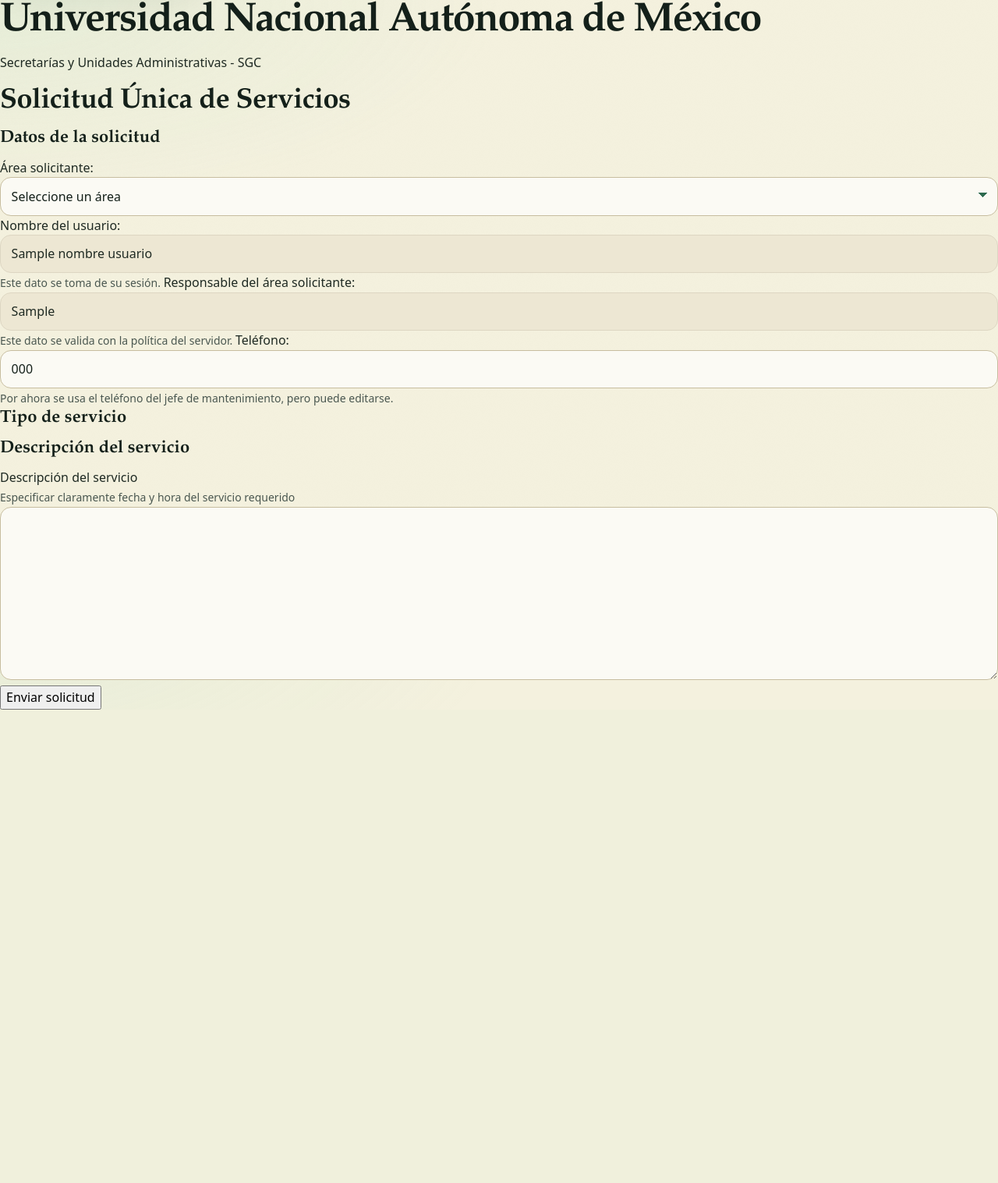
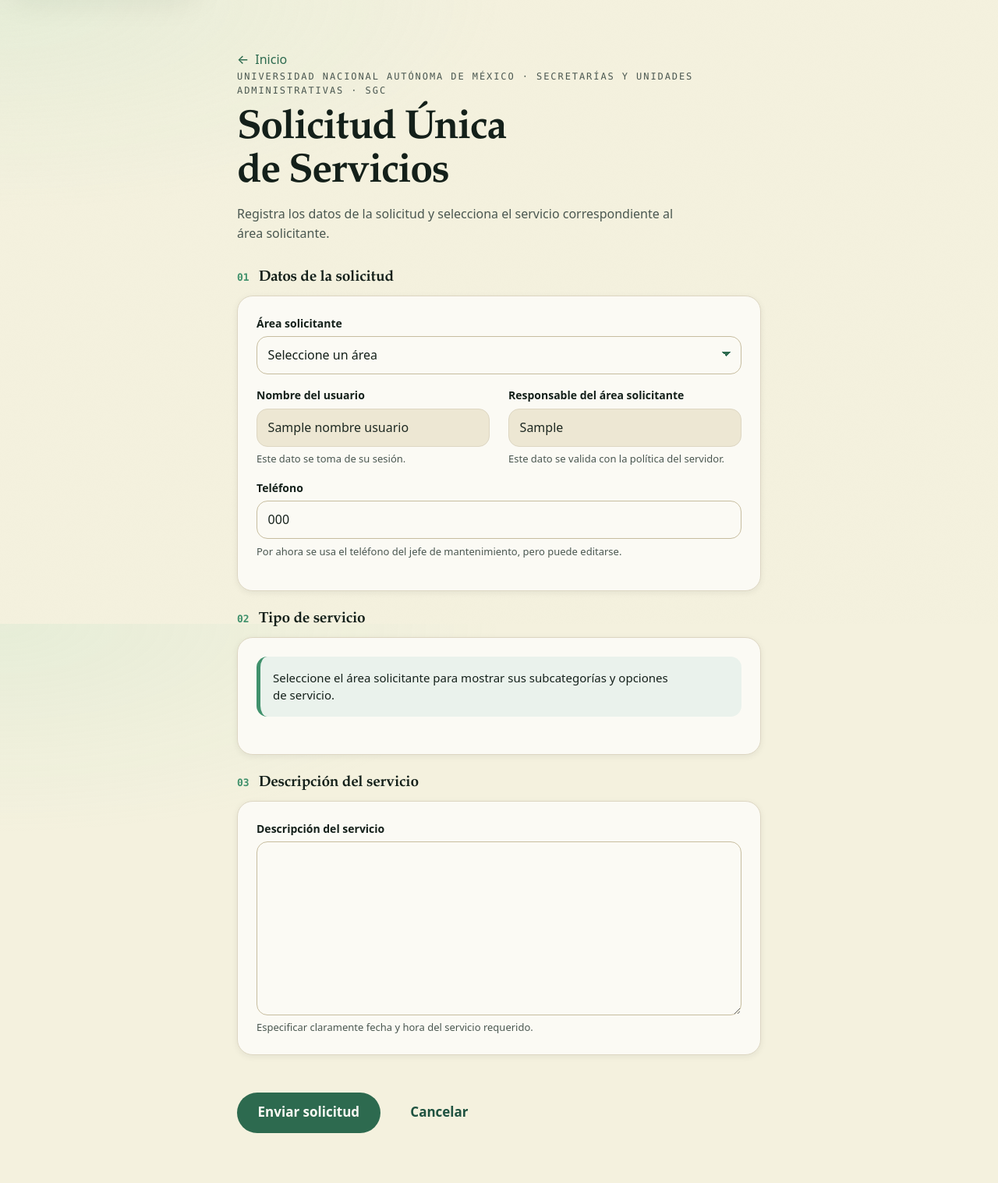
Before and after one commit to LuisMAC2022/Pablo, a Python web app: template app/templates/form.html in a window 1280 px wide. Shown: the whole page at 78% size. Before the commit the page ends 910 px from the top, so only its background shows below. Run offline with Jinja, Linux system fonts and the light colour scheme; the template is opened without the code that fills it: most values are stand-ins (such as "Sample title", 1, 10 or a date in 2020).

Commit message:
Apply Mycelium request form design

```diff
--- a/app/templates/form.html
+++ b/app/templates/form.html
@@ -1,36 +1,19 @@
-<!DOCTYPE html>
-<html lang="es">
-<head>
-  <meta charset="UTF-8">
-  <meta name="viewport" content="width=device-width, initial-scale=1.0">
-  <title>Solicitud Única de Servicios</title>
-  <link rel="stylesheet" href="/static/css/museo.css">
-</head>
-<body>
-  <a class="skip-link" href="#contenido-principal">Saltar al contenido principal</a>
+{% extends "base.html" %}
 
-  <header>
-    <h1>Universidad Nacional Autónoma de México</h1>
-    <p>Secretarías y Unidades Administrativas - SGC</p>
-  </header>
-
-  <main id="contenido-principal">
-    <h2>Solicitud Única de Servicios</h2>
-
-    {% if error %}
-      <p role="alert" class="error-message">{{ error }}</p>
-    {% endif %}
+{% block title %}Solicitud Única de Servicios | Pabellón Nacional de la Biodiversidad{% endblock %}
 
 {% macro opciones_servicio(subcategoria) %}
   <fieldset
+    class="service-fieldset"
     data-subcategory-options="{{ subcategoria.id }}"
     {% if subcategoria_servicio|default('') != subcategoria.id %}hidden disabled{% endif %}
   >
     <legend>{{ subcategoria.nombre }}</legend>
 
+    <div class="option-grid">
       {% for opcion in subcategoria.opciones %}
         {% set opcion_id = subcategoria.id ~ '-' ~ opcion.valor %}
-          <div>
+        <div class="option">
           <input
             type="radio"
             id="{{ opcion_id }}"
@@ -41,6 +24,7 @@
           <label for="{{ opcion_id }}">{{ opcion.etiqueta }}</label>
         </div>
       {% endfor %}
+    </div>
   </fieldset>
 {% endmacro %}
 
@@ -48,12 +32,14 @@
   {% set area_activa = area.nombre == area_solicitante %}
   {% set select_id = 'subcategoria_servicio-' ~ area.slug %}
   <fieldset
+    class="area-fieldset"
     data-area-section="{{ area.nombre }}"
     {% if not area_activa %}hidden disabled{% endif %}
   >
     <legend>{{ area.nombre }}</legend>
 
-        <label for="{{ select_id }}">Subcategoría del servicio:</label>
+    <div class="field">
+      <label for="{{ select_id }}">Subcategoría del servicio</label>
       <select
         id="{{ select_id }}"
         name="subcategoria_servicio"
@@ -71,6 +57,7 @@
           </option>
         {% endfor %}
       </select>
+    </div>
 
     {% for subcategoria in area.subcategorias %}
       {{ opciones_servicio(subcategoria) }}
@@ -78,19 +65,43 @@
   </fieldset>
 {% endmacro %}
 
-    <form action="/solicitud" method="post">
-      <section aria-labelledby="datos-solicitud">
-        <h3 id="datos-solicitud">Datos de la solicitud</h3>
+{% block body %}
+<main id="contenido-principal" class="shell shell--prose page-main">
+  <a class="back-link" href="/inicio">Inicio</a>
 
-        <label for="area_solicitante">Área solicitante:</label>
+  <header class="page-header">
+    <p class="eyebrow">Universidad Nacional Autónoma de México · Secretarías y Unidades Administrativas · SGC</p>
+    <h1 class="page-header__title">Solicitud Única de Servicios</h1>
+    <p class="page-header__lede">
+      Registra los datos de la solicitud y selecciona el servicio correspondiente al área solicitante.
+    </p>
+  </header>
+
+  {% if error %}
+    <p role="alert" class="alert alert--error">{{ error }}</p>
+  {% endif %}
+
+  <form class="form-layout" action="/solicitud" method="post">
+    <section class="form-section" aria-labelledby="datos-solicitud">
+      <div class="form-section__heading">
+        <span class="form-section__index" aria-hidden="true">01</span>
+        <h2 id="datos-solicitud" class="form-section__title">Datos de la solicitud</h2>
+      </div>
+
+      <div class="form-card">
+        <div class="field">
+          <label for="area_solicitante">Área solicitante</label>
           <select id="area_solicitante" name="area_solicitante" required>
             <option value="">Seleccione un área</option>
             {% for area in areas %}
               <option value="{{ area }}"{% if area == area_solicitante %} selected{% endif %}>{{ area }}</option>
             {% endfor %}
           </select>
+        </div>
 
-        <label for="nombre_usuario">Nombre del usuario:</label>
+        <div class="form-grid">
+          <div class="field">
+            <label for="nombre_usuario">Nombre del usuario</label>
             <input
               type="text"
               id="nombre_usuario"
@@ -101,15 +112,17 @@
               {% if not puede_editar_datos_solicitante %}readonly{% endif %}
               aria-describedby="nombre-usuario-ayuda"
             >
-        <small id="nombre-usuario-ayuda">
+            <small id="nombre-usuario-ayuda" class="field-help">
               {% if puede_editar_datos_solicitante %}
                 Escriba el nombre y seleccione una sugerencia si aparece.
               {% else %}
                 Este dato se toma de su sesión.
               {% endif %}
             </small>
+          </div>
 
-        <label for="responsable_area_solicitante">Responsable del área solicitante:</label>
+          <div class="field">
+            <label for="responsable_area_solicitante">Responsable del área solicitante</label>
             <input
               type="text"
               id="responsable_area_solicitante"
@@ -120,15 +133,18 @@
               {% if not puede_editar_datos_solicitante %}readonly{% endif %}
               aria-describedby="responsable-area-ayuda"
             >
-        <small id="responsable-area-ayuda">
+            <small id="responsable-area-ayuda" class="field-help">
               {% if puede_editar_datos_solicitante %}
                 Escriba el nombre del responsable y seleccione una sugerencia si aparece.
               {% else %}
                 Este dato se valida con la política del servidor.
               {% endif %}
             </small>
+          </div>
+        </div>
 
-        <label for="telefono">Teléfono:</label>
+        <div class="field">
+          <label for="telefono">Teléfono</label>
           <input
             type="tel"
             id="telefono"
@@ -137,7 +153,8 @@
             required
             aria-describedby="telefono-ayuda"
           >
-        <small id="telefono-ayuda">Por ahora se usa el teléfono del jefe de mantenimiento, pero puede editarse.</small>
+          <small id="telefono-ayuda" class="field-help">Por ahora se usa el teléfono del jefe de mantenimiento, pero puede editarse.</small>
+        </div>
 
         <datalist id="personas-autocomplete">
           {% for persona in personas_autocomplete %}
@@ -150,27 +167,32 @@
             <option value="{{ persona.nombre }}" label="{{ persona.etiqueta }}"></option>
           {% endfor %}
         </datalist>
+      </div>
     </section>
 
-      <section aria-labelledby="tipo-servicio">
-        <h3 id="tipo-servicio">Tipo de servicio</h3>
+    <section class="form-section" aria-labelledby="tipo-servicio">
+      <div class="form-section__heading">
+        <span class="form-section__index" aria-hidden="true">02</span>
+        <h2 id="tipo-servicio" class="form-section__title">Tipo de servicio</h2>
+      </div>
 
+      <div class="form-card">
+        <p class="alert alert--info">Seleccione el área solicitante para mostrar sus subcategorías y opciones de servicio.</p>
         {% for area in catalogo_servicios %}
           {{ area_servicio(area) }}
         {% endfor %}
+      </div>
     </section>
 
-      <section aria-labelledby="descripcion-servicio-titulo">
-        <h3 id="descripcion-servicio-titulo">Descripción del servicio</h3>
+    <section class="form-section" aria-labelledby="descripcion-servicio-titulo">
+      <div class="form-section__heading">
+        <span class="form-section__index" aria-hidden="true">03</span>
+        <h2 id="descripcion-servicio-titulo" class="form-section__title">Descripción del servicio</h2>
+      </div>
 
-        <label for="descripcion_servicio">
-          Descripción del servicio
-          <br>
-          <small id="descripcion-servicio-ayuda">Especificar claramente fecha y hora del servicio requerido</small>
-        </label>
-
-        <br>
-
+      <div class="form-card">
+        <div class="field">
+          <label for="descripcion_servicio">Descripción del servicio</label>
           <textarea
             id="descripcion_servicio"
             name="descripcion_servicio"
@@ -179,56 +201,19 @@
             required
             aria-describedby="descripcion-servicio-ayuda"
           >{{ descripcion_servicio|default('') }}</textarea>
+          <small id="descripcion-servicio-ayuda" class="field-help">Especificar claramente fecha y hora del servicio requerido.</small>
+        </div>
+      </div>
     </section>
 
-      <button type="submit">Enviar solicitud</button>
+    <div class="form-actions">
+      <button class="btn btn--lg" type="submit">Enviar solicitud</button>
+      <a class="btn btn--ghost btn--lg" href="/inicio">Cancelar</a>
+    </div>
   </form>
 </main>
+{% endblock %}
 
-  <script>
-    const areaSelect = document.querySelector('#area_solicitante');
-    const areaSections = document.querySelectorAll('[data-area-section]');
-
-    function setFieldsetState(fieldset, isActive) {
-      fieldset.hidden = !isActive;
-      fieldset.disabled = !isActive;
-    }
-
-    function updateSubcategoryOptions(areaSection) {
-      const subcategorySelect = areaSection.querySelector('[data-subcategory-select]');
-      const selectedSubcategory = subcategorySelect.value;
-      const optionFieldsets = areaSection.querySelectorAll('[data-subcategory-options]');
-
-      optionFieldsets.forEach((fieldset) => {
-        setFieldsetState(fieldset, fieldset.dataset.subcategoryOptions === selectedSubcategory);
-      });
-    }
-
-    function updateAreaSections() {
-      const selectedArea = areaSelect.value;
-
-      areaSections.forEach((section) => {
-        const isActive = section.dataset.areaSection === selectedArea;
-        const subcategorySelect = section.querySelector('[data-subcategory-select]');
-
-        setFieldsetState(section, isActive);
-        subcategorySelect.disabled = !isActive;
-        subcategorySelect.required = isActive;
-
-        if (!isActive) {
-          subcategorySelect.value = '';
-        }
-
-        updateSubcategoryOptions(section);
-      });
-    }
-
-    areaSelect.addEventListener('change', updateAreaSections);
-    areaSections.forEach((section) => {
-      const subcategorySelect = section.querySelector('[data-subcategory-select]');
-      subcategorySelect.addEventListener('change', () => updateSubcategoryOptions(section));
-    });
-    updateAreaSections();
-  </script>
-</body>
-</html>
+{% block scripts %}
+<script src="/static/js/solicitud.js" defer></script>
+{% endblock %}
```
Lines whose indentation alone changed are shown as unchanged.
